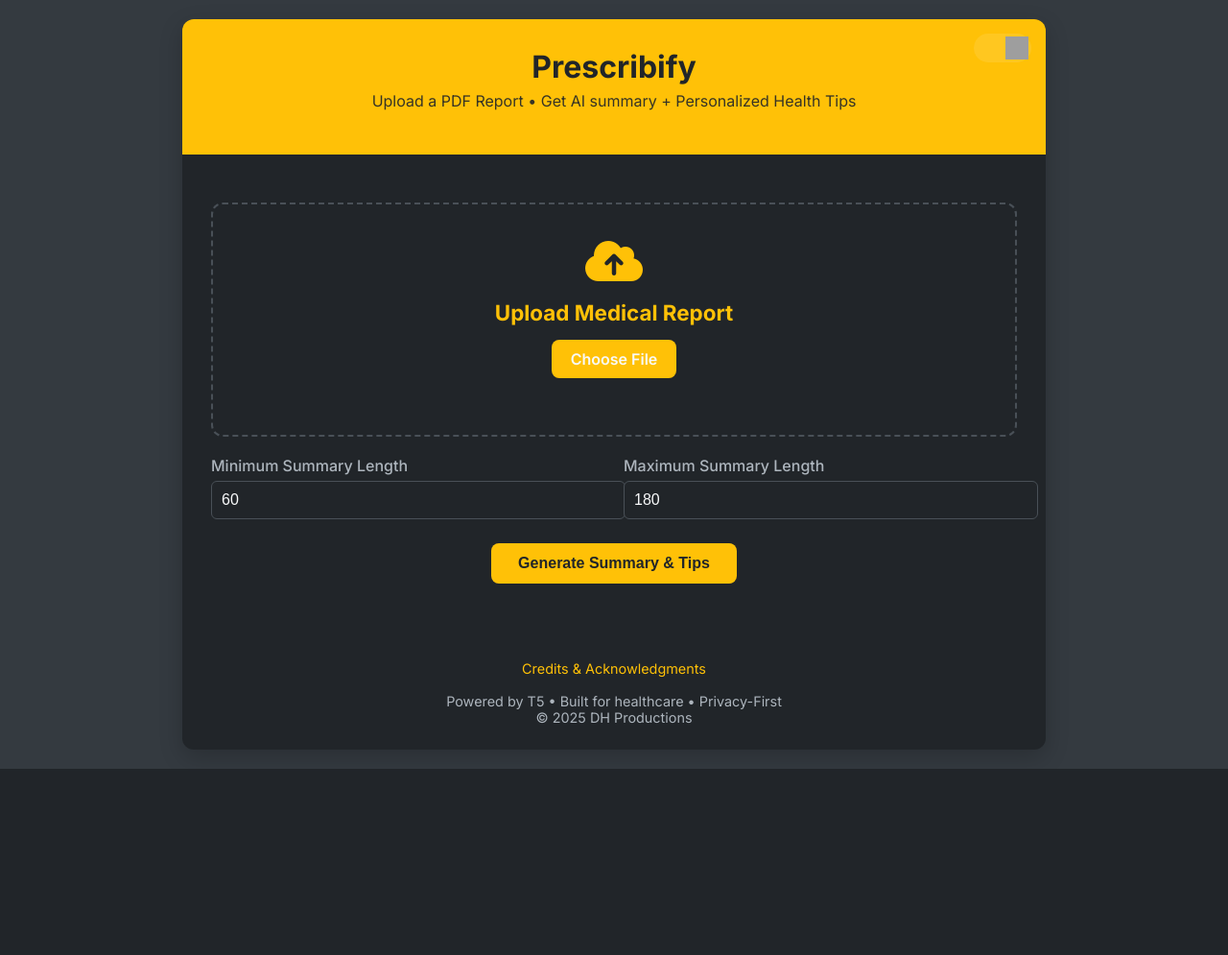
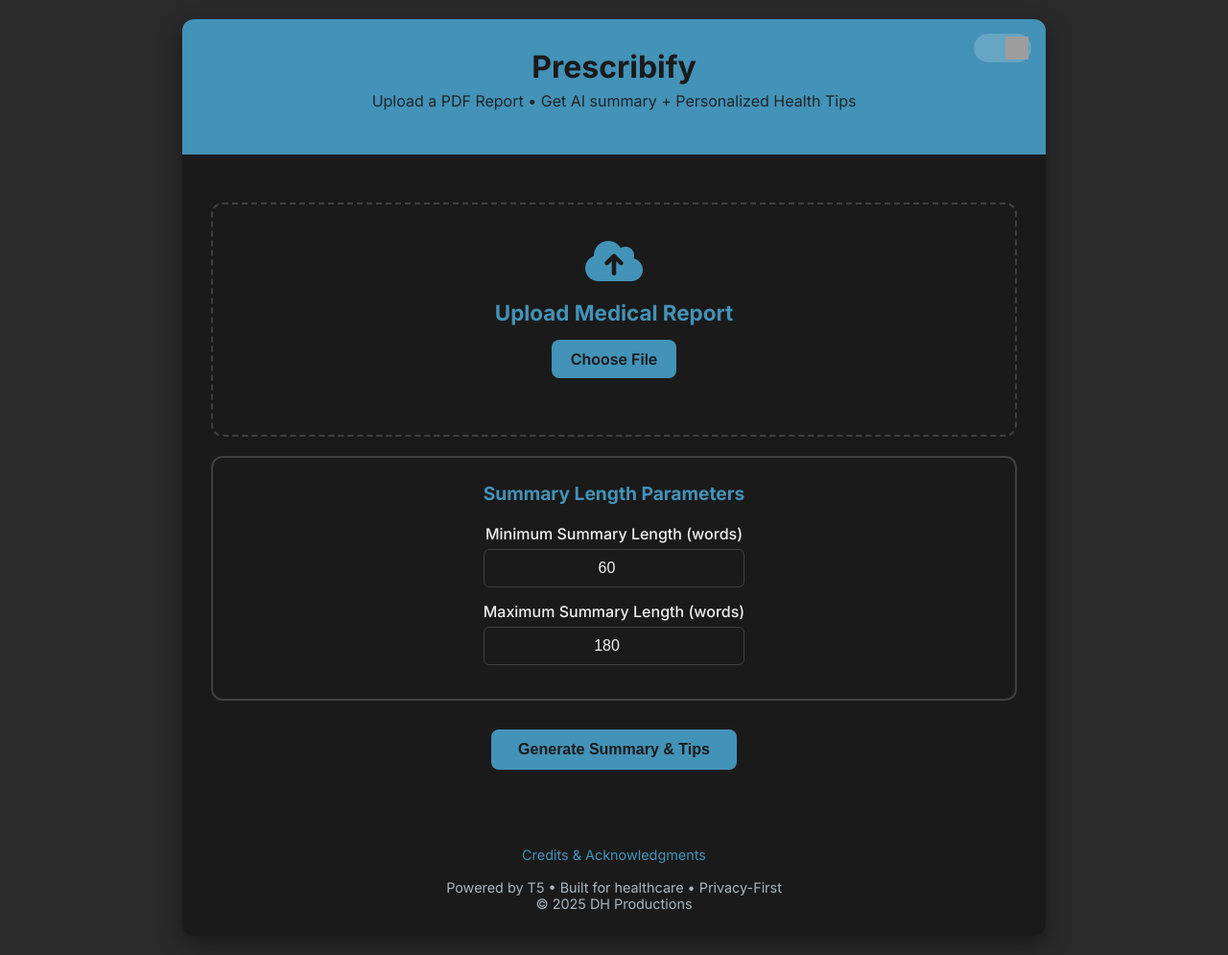
Before and after one commit to spacesaicodes1234/olympai_DHProdcutions, a Flask app: page / in a window 1280 px wide. Shown: the whole page at 96% size. Before the commit the page ends 801 px from the top, so only its background shows below. Run offline with Flask 3, Linux system fonts and the light colour scheme; grey boxes are pictures that could not be loaded.

Commit message:
Update index.html

```diff
--- a/project/templates/index.html
+++ b/project/templates/index.html
@@ -4,35 +4,36 @@
     <meta charset="UTF-8">
     <title>Medical Report Summarizer • T5 AI</title>
     <meta name="viewport" content="width=device-width, initial-scale=1">
-    <!-- Fonts Used -->
     <link href="https://fonts.googleapis.com/css2?family=Inter:wght@400;500;600;700&display=swap" rel="stylesheet">
     <link href="https://fonts.googleapis.com/css2?family=Open+Sans:wght@400;600;700&display=swap" rel="stylesheet">
     <link rel="stylesheet" href="https://cdnjs.cloudflare.com/ajax/libs/font-awesome/6.0.0-beta3/css/all.min.css">
     <style>
         :root {
-            --primary: #ffc107;
-            --primary-dark: #e0a800;
-            --secondary: #6c757d;
-            --accent: #fd7e14;
-            --background-light: #ffffff;
-            --background-dark: #fff3cd;
-            --text-dark: #212529;
-            --text-light: #6c757d;
-            --border: #dee2e6;
-            --shadow: rgba(0, 0, 0, 0.05);
+            /* NEW BLUE PALETTE (https://color.adobe.com/cal-Blue-color-theme-7463915/) - Light Mode */
+            --primary: #1C7595;
+            --primary-dark: #165A71;
+            --secondary: #7F8C8D;
+            --accent: #004358;
+            --background-light: #FAFAFA; /* Main card/container background */
+            --background-dark: #E5F2F7; /* Body/Secondary background */
+            --text-dark: #2C3E50;
+            --text-light: #7F8C8D;
+            --border: #BDC3C7;
+            --shadow: rgba(0, 0, 0, 0.1);
             --border-hover: var(--primary);
         }
         body.dark {
-            --primary: #ffc107;
-            --primary-dark: #e0a800;
-            --secondary: #adb5bd;
-            --accent: #fd7e14;
-            --background-light: #212529;
-            --background-dark: #343a40;
-            --text-dark: #f8f9fa;
-            --text-light: #adb5bd;
-            --border: #495057;
-            --shadow: rgba(0, 0, 0, 0.2);
+            /* NEW BLUE PALETTE (https://color.adobe.com/cal-Blue-color-theme-7463915/) - Dark Mode */
+            --primary: #4392B7;
+            --primary-dark: #357791;
+            --secondary: #A9B7C0;
+            --accent: #002D3C;
+            --background-light: #1A1A1A; /* Main card/container background */
+            --background-dark: #2A2A2A; /* Body/Secondary background */
+            --text-dark: #F0F0F0;
+            --text-light: #A9B7C0;
+            --border: #404040;
+            --shadow: rgba(0, 0, 0, 0.4);
             --border-hover: var(--primary);
         }
         body {
@@ -54,7 +55,7 @@
         }
         header {
             background: var(--primary);
-            color: #212529;
+            color: var(--background-light); /* Ensure text is visible on primary color */
             padding: 30px;
             text-align: center;
             position: relative;
@@ -85,13 +86,14 @@
             display: block;
             width: 60px;
             height: 30px;
-            background: rgba(33, 37, 41, 0.1);
+            /* Using a transparent version of text-dark/text-light for slider background */
+            background: rgba(44, 62, 80, 0.2);
             border-radius: 30px;
             cursor: pointer;
             transition: background 0.3s;
         }
         .mode-toggle:hover .slider {
-            background: rgba(33, 37, 41, 0.2);
+            background: rgba(44, 62, 80, 0.4);
         }
         .knob {
             position: absolute;
@@ -112,10 +114,10 @@
             left: 30px;
         }
         body.dark .slider {
-            background: rgba(248, 249, 250, 0.1);
+            background: rgba(240, 240, 240, 0.2); /* Light transparent background for dark mode slider */
         }
         body.dark .mode-toggle:hover .slider {
-            background: rgba(248, 249, 250, 0.2);
+            background: rgba(240, 240, 240, 0.4);
         }
         .content {
             padding: 30px;
@@ -125,7 +127,6 @@
             min-height: 180px;
             border: 2px dashed var(--border);
             border-radius: 12px;
-            /* Added back general padding */
             padding: 30px 20px;
             text-align: center;
             background: var(--background-light);
@@ -163,7 +164,7 @@
             display: inline-block;
             padding: 10px 20px;
             background-color: var(--primary);
-            color: var(--text-dark);
+            color: var(--background-light); /* Changed to use light background for better contrast on primary */
             font-weight: 600;
             cursor: pointer;
             transition: background-color 0.2s ease;
@@ -185,23 +186,50 @@
         }
 
         .controls {
-            display: flex;
-            gap: 20px;
             margin: 20px 0;
-            flex-wrap: wrap;
+            text-align: center;
         }
+
+        /* Summary Controls */
+        .summary-length-box {
+            display: block;
+            /* max-width: 400px; */
+            /* min-width: 300px; */
+            margin: 20px auto 30px auto;
+
+            border: 2px solid var(--border);
+            border-radius: 12px;
+            padding: 20px;
+            background: var(--background-light);
+            box-shadow: none;
+            text-align: center;
+            transition: all 0.3s ease;
+        }
+        .summary-length-box:hover {
+            border-color: var(--border-hover);
+            background: var(--background-dark);
+        }
+
         .control-group {
-            flex: 1;
-            min-width: 180px;
+            display: block;
+            /* max-width: 250px; */
+            /* width: 100%;  */
+            margin: 15px auto;
+            padding: 0;
+            text-align: center;
         }
+
         label {
             display: block;
             margin-bottom: 6px;
             font-weight: 500;
-            color: var(--text-light);
+            color: var(--text-dark);
+            text-align: center;
         }
+
         input[type="number"] {
             width: 100%;
+            max-width: 250px;
             padding: 10px;
             border: 1px solid var(--border);
             border-radius: 6px;
@@ -209,10 +237,16 @@
             background: var(--background-light);
             color: var(--text-dark);
             transition: border-color 0.3s, background 0.3s;
+            text-align: center;
         }
+        input[type="number"]:focus {
+            border-color: var(--primary);
+            outline: none;
+        }
+
         button {
             background: var(--primary);
-            color: #212529;
+            color: var(--background-light); /* Changed to use light background for better contrast on primary */
             border: none;
             padding: 12px 28px;
             font-size: 1rem;
@@ -222,7 +256,7 @@
             transition: background 0.3s, transform 0.3s;
         }
         button:hover {
-            background: #e0a800;
+            background: var(--primary-dark);
             transform: translateY(-1px);
         }
         .summary-card {
@@ -265,13 +299,14 @@
             transition: background 0.3s;
         }
         .action-btn:hover {
-            background: #e06c13;
+            /* Using accent-dark equivalent or a slight change */
+            background: #003647;
         }
         .pdf-btn {
             background: var(--accent);
         }
         .pdf-btn:hover {
-            background: #e06c13;
+            background: #003647;
         }
         .tips {
             margin-top: 25px;
@@ -282,7 +317,7 @@
             transition: background 0.3s;
         }
         .tips h3 {
-            color: var(--accent);
+            color: var(--primary);
             margin-top: 0;
             font-size: 1.2rem;
         }
@@ -297,9 +332,10 @@
             padding: 12px;
             margin: 15px 0;
             border-radius: 6px;
-            background: #fff3cd;
-            border: 1px solid #ffeeba;
-            color: #856404;
+            /* Using a light red/warning style for flash message */
+            background: #f8d7da;
+            border: 1px solid #f5c6cb;
+            color: #721c24;
         }
         footer {
             text-align: center;
@@ -314,20 +350,17 @@
         <header>
             <h1>Prescribify</h1>
             <p class="subtitle">Upload a PDF Report • Get AI summary + Personalized Health Tips</p>
-            <!-- Light-mode/Dark-mode toggle Slider -->
             <label class="mode-toggle">
                 <input type="checkbox" id="toggle" onchange="toggleMode()">
                 <span class="slider">
                     <span class="knob">
-                        <img id="modeIcon" src="https://img.icons8.com/ios/50/212529/moon-symbol.png" alt="Dark Mode">
+                        <img id="modeIcon" src="https://img.icons8.com/?size=100&id=45475&format=png&color=000000" alt="Dark Mode">
                     </span>
                 </span>
             </label>
         </header>
-        <!-- The main section of the code -->
         <div class="content">
             <form method="post" enctype="multipart/form-data">
-                <!-- The part where the user is supposed to upload his medical report -->
                 <div class="upload-box">
                     <div class="upload-icon">
                         <i class="fas fa-cloud-upload-alt"></i>
@@ -339,22 +372,24 @@
                     <label for="pdf_upload" class="upload-label">
                         <span class="upload-button-text">Choose File</span>
                     </label>
+                    <span class="file-name" id="file_name"></span>
                 </div>
 
                 <div class="controls">
-                <!-- The parameters for the summary taken from the user -->
-                    <div class="control-group">
-                        <label for="min_length">Minimum Summary Length</label>
+                    <div class="summary-length-box">
+                        <h3 style="color:var(--primary); margin-top:5px; margin-bottom: 20px; font-size: 1.2rem;">Summary Length Parameters</h3>
+                        <div class="control-group summary-control-item">
+                            <label for="min_length">Minimum Summary Length (words)</label>
                             <input type="number" id="min_length" name="min_length" value="{{ min_length|default(60) }}" min="30" max="200">
                         </div>
-                    <div class="control-group">
-                        <label for="max_length">Maximum Summary Length</label>
+                        <div class="control-group summary-control-item">
+                            <label for="max_length">Maximum Summary Length (words)</label>
                             <input type="number" id="max_length" name="max_length" value="{{ max_length|default(180) }}" min="80" max="512">
+                        </div>
                     </div>
                 </div>
 
                 <div style="text-align:center; margin:25px 0;">
-                <!-- Generate summary button -->
                 <button type="submit">Generate Summary & Tips</button>
                 </div>
             </form>
@@ -370,14 +405,12 @@
             {% if summary %}
             <div class="summary-card">
                 <div class="summary-title">
-                <!-- Download/Copy the AI Made Summary of the Report -->
                 AI-Generated Summary
                     <a href="/download_summary?summary={{ summary|urlencode }}&filename={{ filename|default('report') }}&tips={{ health_tips|join('|||')|urlencode }}"
                         class="action-btn pdf-btn">Download PDF with Tips</a>
                     <button class="action-btn" onclick="copySummary(event)">Copy Summary</button>
                 </div>
                 <div class="summary-text" id="summaryText">
-                <!-- The AI Made Summary of the Report -->
                 {{ summary }}
                 </div>
                 {% if filename %}
@@ -388,7 +421,6 @@
             </div>
 
             <div class="tips">
-            <!-- General tips given by the ai based on the submitted medical report -->
             <h3>Personal Health Recommendations</h3>
                 <p>Based on your report, here are some safe, general suggestions:</p>
                 <ul>
@@ -402,7 +434,6 @@
         </div>
 
         <footer>
-            <!-- Footer which includes a hyperlink to the credits page and the team name and date of publishing -->
             <a href="{{ url_for('credits') }}" style="color:var(--primary); text-decoration:none;">Credits & Acknowledgments</a>
             <br><br>
             Powered by T5 • Built for healthcare • Privacy-First
@@ -420,6 +451,7 @@
             if (isDark) {
                 document.body.classList.add('dark');
                 if (icon) {
+                    // Update icon source for dark mode (sun icon, light color)
                     icon.src = 'https://img.icons8.com/?size=100&id=GIywaBFJCJiI&format=png&color=FFFFFF';
                     icon.alt = 'Light Mode';
                 }
@@ -427,6 +459,7 @@
             } else {
                 document.body.classList.remove('dark');
                 if (icon) {
+                    // Update icon source for light mode (moon icon, dark color)
                     icon.src = 'https://img.icons8.com/?size=100&id=45475&format=png&color=000000';
                     icon.alt = 'Dark Mode';
                 }
@@ -467,7 +500,7 @@
         // script behind the pdf upload button/part of the webpage
         document.getElementById('pdf_upload').addEventListener('change', function() {
             const fileNameDisplay = document.getElementById('file_name');
-            const uploadButtonText = document.querySelector('.upload-button-text');
+            const uploadButtonText = document.querySelector('.upload-label span');
             const file = this.files[0];
             // shows the file name of the file uploaded and renames the upload button to change file
             if (file) {
```
Lines whose indentation alone changed are shown as unchanged.
